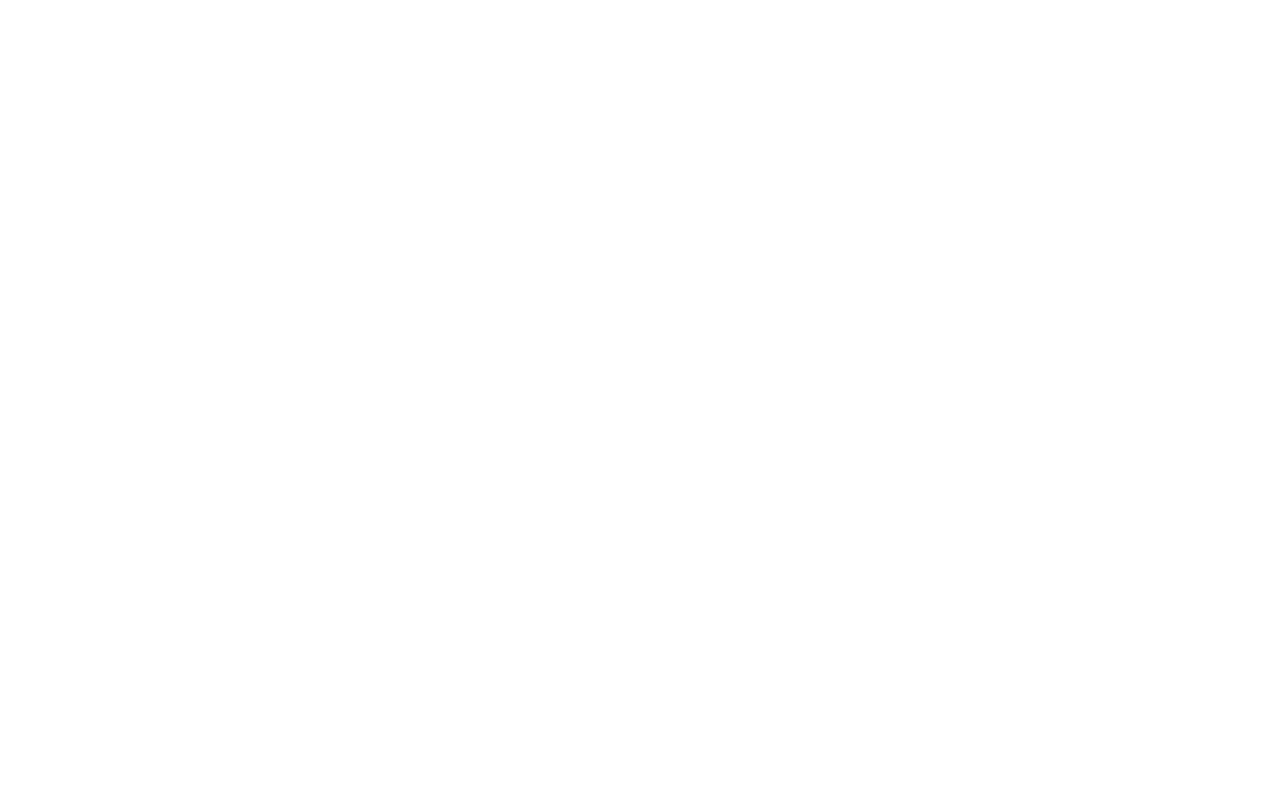
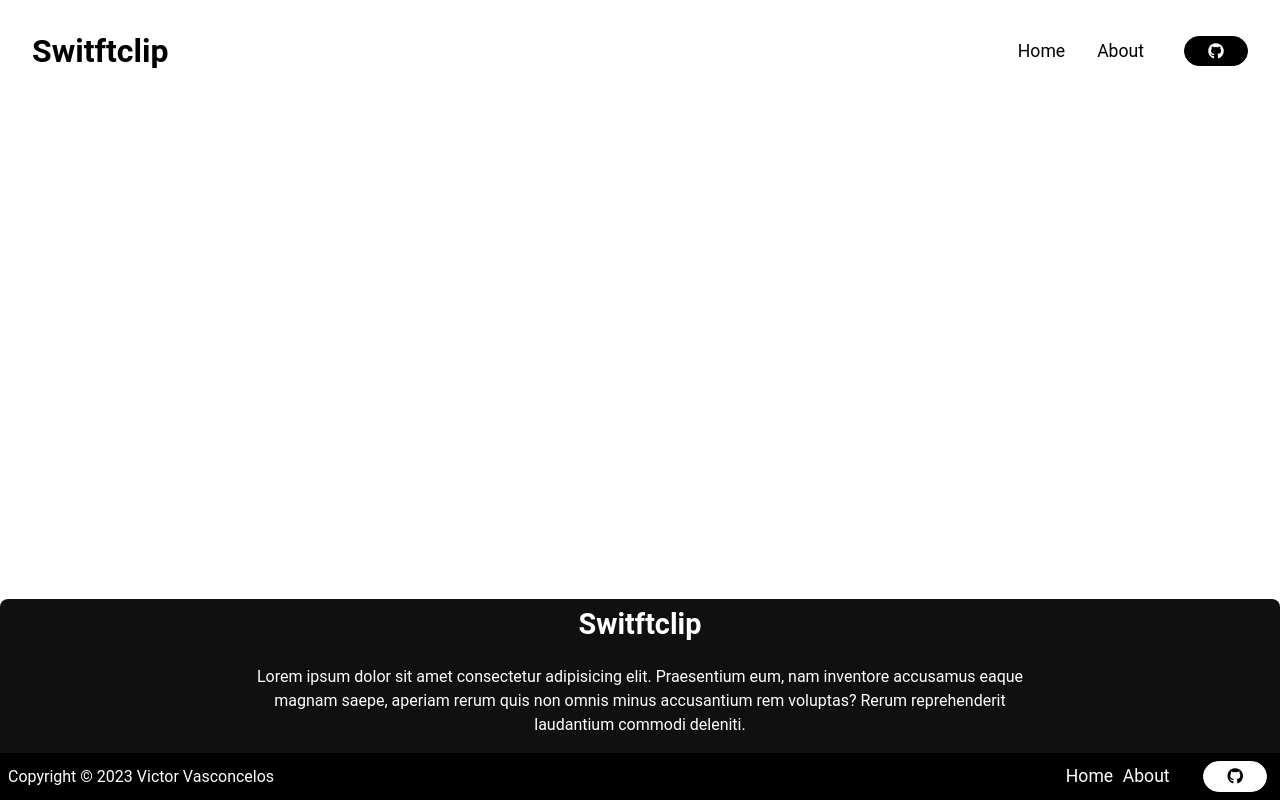
Before and after one commit to OVasconceloss/swiftclip-shortener, a React (Vite) app: page /about in a window 1280 px wide. Built offline with nearby package versions, Linux system fonts and the light colour scheme.

Commit message:
feat: Import Header and Footer component

```diff
--- a/src/pages/About.tsx
+++ b/src/pages/About.tsx
@@ -1,7 +1,11 @@
+import { Footer } from "../components/Footer/Footer";
+import { Header } from "../components/Header/Header";
+
 const About: React.FC = () => {
     return (
         <>
-
+        <Header />
+        <Footer />
         </>
     );
 };
```
